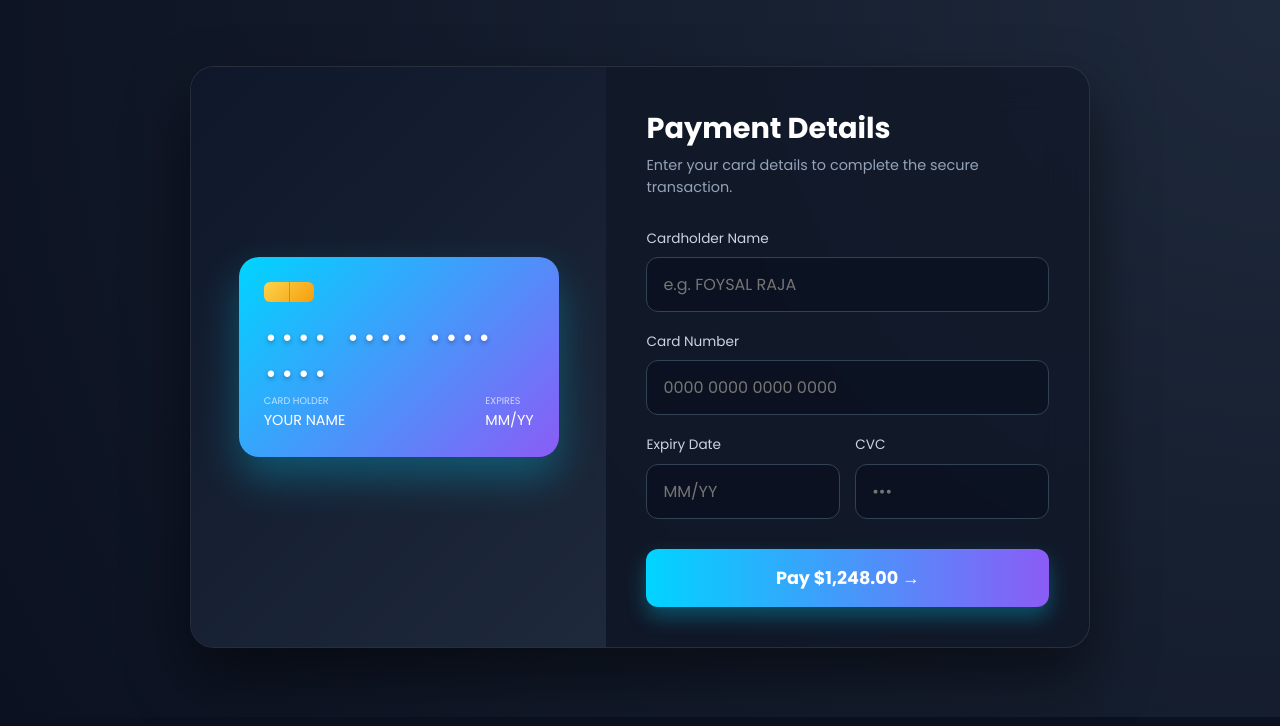
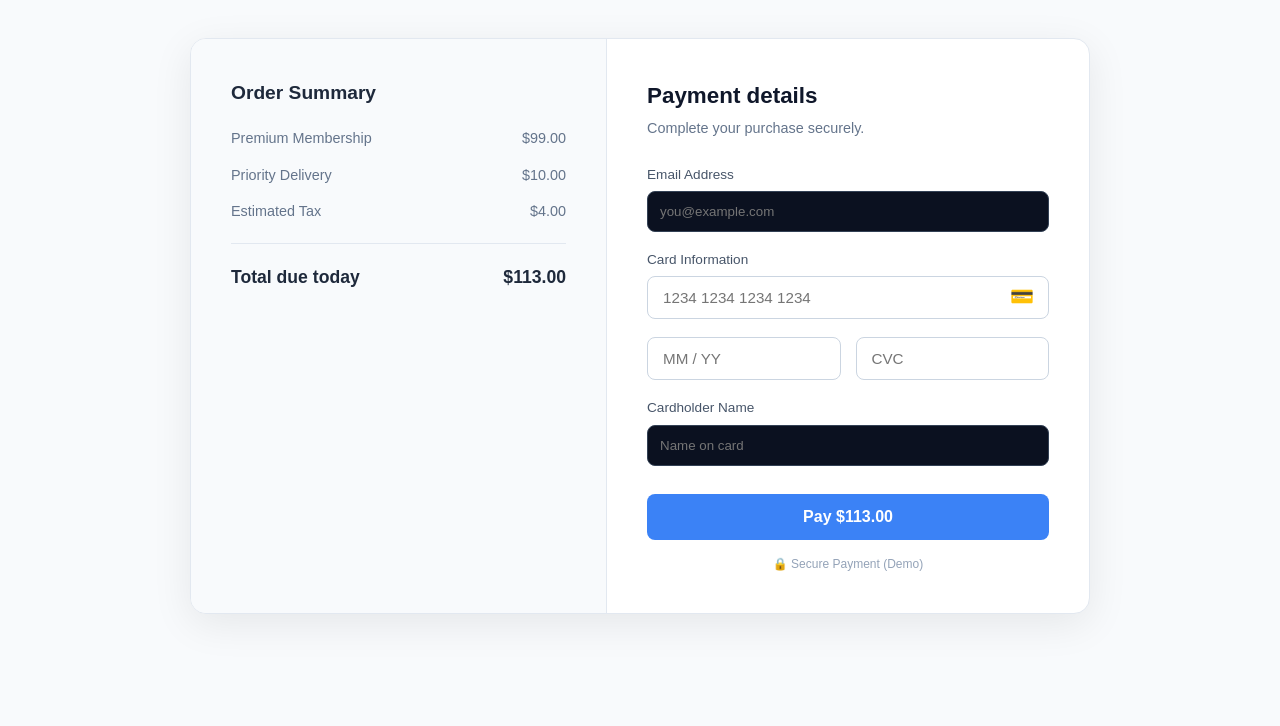
Before and after one commit to foysalraja/foysalraja.github.io, a plain HTML site: page checkout.html in a window 1280 px wide. Shown: the part 74-800 px from the top of the page. Drawn offline with Linux system fonts and the light colour scheme.

Commit message:
Added premium success popup with animation to checkout

```diff
--- a/checkout.html
+++ b/checkout.html
@@ -4,285 +4,210 @@
     <meta charset="UTF-8">
     <meta name="viewport" content="width=device-width, initial-scale=1.0, maximum-scale=1.0, user-scalable=no">
     <title>Secure Checkout | Foysal Raja</title>
-    <link href="https://fonts.googleapis.com/css2?family=Poppins:wght@300;400;600;700&display=swap" rel="stylesheet">
+    <link href="https://fonts.googleapis.com/css2?family=Inter:wght@300;400;500;600;700&display=swap" rel="stylesheet">
     <link rel="stylesheet" href="style.css">
     <style>
-        /* পেমেন্ট পেজের জন্য প্রিমিয়াম স্টাইল */
-        .checkout-wrapper {
-            min-height: 90vh;
-            display: flex;
-            justify-content: center;
-            align-items: center;
-            padding: 20px;
-            background: radial-gradient(circle at top right, #1e293b, #0b1120);
+        /* আসল পেমেন্ট গেটওয়ের মতো ডিজাইন */
+        body { background: #f8fafc; font-family: 'Inter', sans-serif; }
+
+        .checkout-container {
+            display: flex; justify-content: center; align-items: center;
+            min-height: 100vh; padding: 40px 20px; background: #f8fafc;
         }
 
         .checkout-box {
-            display: flex;
-            width: 100%;
-            max-width: 900px;
-            background: rgba(17, 24, 39, 0.7);
-            backdrop-filter: blur(20px);
-            border: 1px solid rgba(255, 255, 255, 0.1);
-            border-radius: 24px;
-            box-shadow: 0 30px 60px rgba(0, 0, 0, 0.5);
-            overflow: hidden;
-            flex-wrap: wrap;
+            display: flex; width: 100%; max-width: 900px;
+            background: #ffffff; border-radius: 16px;
+            box-shadow: 0 10px 40px rgba(0,0,0,0.08);
+            overflow: hidden; border: 1px solid #e2e8f0;
         }
 
-        /* বাম দিকের কার্ড ভিজ্যুয়াল */
-        .card-visual-section {
-            flex: 1;
-            min-width: 320px;
-            padding: 40px;
-            background: linear-gradient(135deg, #0f172a 0%, #1e293b 100%);
-            display: flex;
-            flex-direction: column;
-            justify-content: center;
-            align-items: center;
-            position: relative;
+        /* বাম দিকের সামারি */
+        .order-summary {
+            flex: 1; background: #f8fafc; padding: 40px;
+            border-right: 1px solid #e2e8f0;
         }
-
-        /* ৩ডি কার্ড অ্যানিমেশন */
-        .credit-card {
-            width: 320px;
-            height: 200px;
-            background: linear-gradient(135deg, #00d4ff, #8b5cf6);
-            border-radius: 20px;
-            padding: 25px;
-            box-sizing: border-box;
-            display: flex;
-            flex-direction: column;
-            justify-content: space-between;
-            color: #fff;
-            box-shadow: 0 20px 40px rgba(0, 212, 255, 0.3);
-            position: relative;
-            overflow: hidden;
-            transition: transform 0.6s cubic-bezier(0.175, 0.885, 0.32, 1.275);
-            transform-style: preserve-3d;
-        }
-
-        /* কার্ডের চিপ */
-        .card-chip {
-            width: 50px;
-            height: 35px;
-            background: linear-gradient(135deg, #fcd34d, #f59e0b);
-            border-radius: 6px;
-            position: relative;
-            overflow: hidden;
-        }
-
-        .card-chip::after {
-            content: '';
-            position: absolute;
-            top: 0; left: 50%; width: 1px; height: 100%; background: rgba(0,0,0,0.2);
-        }
-
-        .card-number-display {
-            font-size: 1.5rem;
-            letter-spacing: 2px;
-            font-family: 'Courier New', monospace;
-            text-shadow: 0 2px 5px rgba(0,0,0,0.3);
-            margin-top: 20px;
-        }
-
-        .card-bottom {
-            display: flex;
-            justify-content: space-between;
-            align-items: flex-end;
-            font-size: 0.9rem;
-            text-transform: uppercase;
-        }
-
-        .card-bottom div span {
-            display: block;
-            font-size: 0.6rem;
-            opacity: 0.7;
-            margin-bottom: 2px;
-        }
+        .order-summary h2 { font-size: 1.2rem; color: #1e293b; margin-bottom: 20px; }
+        .summary-item { display: flex; justify-content: space-between; margin-bottom: 15px; font-size: 0.9rem; color: #64748b; }
+        .summary-total { display: flex; justify-content: space-between; margin-top: 20px; padding-top: 20px; border-top: 1px solid #e2e8f0; font-weight: 700; font-size: 1.1rem; color: #1e293b; }
 
         /* ডান দিকের ফর্ম */
-        .form-section {
-            flex: 1.2;
-            min-width: 320px;
-            padding: 40px;
+        .payment-form { flex: 1.2; padding: 40px; }
+        .payment-form h2 { font-size: 1.4rem; color: #0f172a; margin-bottom: 5px; }
+        .payment-form p { font-size: 0.9rem; color: #64748b; margin-bottom: 25px; }
+
+        .form-group { margin-bottom: 18px; }
+        .form-group label { display: block; font-size: 0.85rem; font-weight: 500; color: #475569; margin-bottom: 6px; }
+
+        .input-wrapper { position: relative; display: flex; align-items: center; }
+        .input-wrapper input {
+            width: 100%; padding: 12px 15px; background: #fff;
+            border: 1px solid #cbd5e1; border-radius: 8px;
+            font-size: 0.95rem; color: #1e293b; outline: none; transition: 0.2s;
         }
+        .input-wrapper input:focus { border-color: #3b82f6; box-shadow: 0 0 0 3px rgba(59, 130, 246, 0.1); }
 
-        .form-section h2 { color: #fff; font-size: 1.8rem; margin-bottom: 5px; }
-        .form-section p { color: #94a3b8; font-size: 0.9rem; margin-bottom: 30px; }
-
-        .input-group { margin-bottom: 20px; }
-        .input-group label { display: block; color: #cbd5e1; font-size: 0.85rem; margin-bottom: 8px; font-weight: 500; }
-
-        .input-group input {
-            width: 100%;
-            padding: 14px 16px;
-            background: rgba(11, 17, 32, 0.8);
-            border: 1px solid #334155;
-            border-radius: 12px;
-            color: #fff;
-            font-family: 'Poppins', sans-serif;
-            font-size: 1rem;
-            outline: none;
-            transition: 0.3s;
-        }
-
-        .input-group input:focus { border-color: #00d4ff; box-shadow: 0 0 15px rgba(0, 212, 255, 0.2); }
+        .card-icon { position: absolute; right: 15px; color: #94a3b8; font-size: 1.2rem; }
 
         .row { display: flex; gap: 15px; }
-        .row .input-group { flex: 1; }
+        .row .form-group { flex: 1; }
 
-        .submit-btn {
-            width: 100%;
-            padding: 16px;
-            background: linear-gradient(90deg, #00d4ff, #8b5cf6);
-            color: #fff;
-            border: none;
-            border-radius: 12px;
-            font-size: 1.1rem;
-            font-weight: 700;
-            cursor: pointer;
-            margin-top: 10px;
-            transition: 0.3s;
-            box-shadow: 0 10px 20px rgba(0, 212, 255, 0.3);
+        .pay-btn {
+            width: 100%; padding: 14px; background: #3b82f6; color: #fff;
+            border: none; border-radius: 8px; font-size: 1rem; font-weight: 600;
+            cursor: pointer; margin-top: 10px; transition: 0.2s;
         }
+        .pay-btn:hover { background: #2563eb; }
 
-        .submit-btn:hover { transform: translateY(-3px); box-shadow: 0 15px 25px rgba(0, 212, 255, 0.4); }
+        .secure-badge { display: flex; align-items: center; justify-content: center; gap: 5px; font-size: 0.75rem; color: #94a3b8; margin-top: 15px; }
 
-        /* সাকসেস মেসেজ */
-        .success-msg { display: none; background: #10b981; color: #fff; padding: 15px; border-radius: 10px; text-align: center; margin-top: 20px; font-weight: bold; animation: fadeIn 0.5s; }
+        /* =========================================
+           নতুন প্রিমিয়াম সাকসেস পপআপ (Popup)
+           ========================================= */
+        .success-popup {
+            position: fixed; top: 0; left: 0; width: 100%; height: 100%;
+            background: rgba(15, 23, 42, 0.8); backdrop-filter: blur(5px);
+            display: flex; justify-content: center; align-items: center;
+            z-index: 1000; opacity: 0; pointer-events: none;
+            transition: opacity 0.3s ease;
+        }
+        .success-popup.active { opacity: 1; pointer-events: auto; }
 
-        @keyframes fadeIn { from { opacity: 0; transform: translateY(10px); } to { opacity: 1; transform: translateY(0); } }
+        .popup-content {
+            background: #fff; padding: 40px; border-radius: 20px;
+            text-align: center; max-width: 400px; width: 90%;
+            transform: scale(0.8); transition: transform 0.4s cubic-bezier(0.175, 0.885, 0.32, 1.275);
+            box-shadow: 0 20px 50px rgba(0,0,0,0.2);
+        }
+        .success-popup.active .popup-content { transform: scale(1); }
+
+        /* এনিমেটেড টিক চিহ্ন */
+        .checkmark-circle {
+            width: 80px; height: 80px; border-radius: 50%;
+            background: #dcfce7; display: flex; justify-content: center; align-items: center;
+            margin: 0 auto 20px auto; position: relative;
+        }
+        .checkmark {
+            width: 25px; height: 45px;
+            border-right: 5px solid #10b981;
+            border-bottom: 5px solid #10b981;
+            transform: rotate(45deg) translate(-2px, -5px);
+            opacity: 0; animation: drawCheck 0.5s ease forwards 0.3s;
+        }
+        @keyframes drawCheck { 0% { opacity: 0; } 100% { opacity: 1; } }
+
+        .popup-content h2 { color: #0f172a; font-size: 1.5rem; margin-bottom: 10px; }
+        .popup-content p { color: #64748b; font-size: 0.95rem; margin-bottom: 25px; }
+        .popup-content .amount { font-size: 1.8rem; font-weight: 700; color: #10b981; margin-bottom: 20px; display: block;}
+
+        .close-popup-btn {
+            background: #f1f5f9; color: #475569; border: none;
+            padding: 12px 30px; border-radius: 8px; font-weight: 600;
+            cursor: pointer; transition: 0.2s;
+        }
+        .close-popup-btn:hover { background: #e2e8f0; }
 
         @media (max-width: 768px) {
             .checkout-box { flex-direction: column; }
-            .card-visual-section { padding: 30px 20px; }
-            .credit-card { width: 280px; height: 175px; }
+            .order-summary { border-right: none; border-bottom: 1px solid #e2e8f0; }
         }
     </style>
 </head>
 <body>
 
-    <!-- নেভিগেশন বার -->
-    <nav class="navbar">
-        <div class="logo"><img src="logo.jpg" alt="FR Logo" class="logo-img"><span>Foysal Raja</span></div>
-        <ul class="nav-links" id="navLinks">
-            <li><a href="index.html">Home</a></li>
-            <li><a href="game.html">Games</a></li>
-            <li><a href="checkout.html" class="active">Checkout</a></li>
-        </ul>
-        <div class="hamburger" id="hamburger"><span></span><span></span><span></span></div>
-    </nav>
-
-    <!-- পেমেন্ট সেকশন -->
-    <div class="checkout-wrapper">
+    <div class="checkout-container">
         <div class="checkout-box">
 
-            <!-- বাম দিকের ৩ডি কার্ড -->
-            <div class="card-visual-section">
-                <div class="credit-card" id="creditCard">
-                    <div class="card-chip"></div>
-                    <div class="card-number-display" id="displayCardNumber">•••• •••• •••• ••••</div>
-                    <div class="card-bottom">
-                        <div>
-                            <span>Card Holder</span>
-                            <div id="displayName">YOUR NAME</div>
-                        </div>
-                        <div>
-                            <span>Expires</span>
-                            <div id="displayExpiry">MM/YY</div>
+            <!-- বাম দিকের অর্ডার সামারি -->
+            <div class="order-summary">
+                <h2>Order Summary</h2>
+                <div class="summary-item"><span>Premium Membership</span><span>$99.00</span></div>
+                <div class="summary-item"><span>Priority Delivery</span><span>$10.00</span></div>
+                <div class="summary-item"><span>Estimated Tax</span><span>$4.00</span></div>
+                <div class="summary-total"><span>Total due today</span><span>$113.00</span></div>
+            </div>
+
+            <!-- ডান দিকের পেমেন্ট ফর্ম -->
+            <div class="payment-form">
+                <h2>Payment details</h2>
+                <p>Complete your purchase securely.</p>
+
+                <form id="proPaymentForm">
+                    <div class="form-group">
+                        <label>Email Address</label>
+                        <input type="email" placeholder="you@example.com" required>
+                    </div>
+
+                    <div class="form-group">
+                        <label>Card Information</label>
+                        <div class="input-wrapper">
+                            <input type="text" id="cardNumber" placeholder="1234 1234 1234 1234" required maxlength="19">
+                            <span class="card-icon">💳</span>
                         </div>
                     </div>
-                </div>
-            </div>
 
-            <!-- ডান দিকের ফর্ম -->
-            <div class="form-section">
-                <h2>Payment Details</h2>
-                <p>Enter your card details to complete the secure transaction.</p>
-
-                <form id="paymentForm">
-                    <div class="input-group">
-                        <label>Cardholder Name</label>
-                        <input type="text" id="cardName" placeholder="e.g. FOYSAL RAJA" required maxlength="22">
-                    </div>
-                    <div class="input-group">
-                        <label>Card Number</label>
-                        <input type="text" id="cardNumber" placeholder="0000 0000 0000 0000" required maxlength="19">
-                    </div>
                     <div class="row">
-                        <div class="input-group">
-                            <label>Expiry Date</label>
-                            <input type="text" id="cardExpiry" placeholder="MM/YY" required maxlength="5">
+                        <div class="form-group">
+                            <div class="input-wrapper"><input type="text" id="cardExpiry" placeholder="MM / YY" required maxlength="7"></div>
                         </div>
-                        <div class="input-group">
-                            <label>CVC</label>
-                            <input type="password" placeholder="•••" required maxlength="4">
+                        <div class="form-group">
+                            <div class="input-wrapper"><input type="text" placeholder="CVC" required maxlength="4"></div>
                         </div>
                     </div>
-                    <button type="submit" class="submit-btn">Pay $1,248.00 →</button>
+
+                    <div class="form-group">
+                        <label>Cardholder Name</label>
+                        <input type="text" placeholder="Name on card" required>
+                    </div>
+
+                    <button type="submit" class="pay-btn">Pay $113.00</button>
+
+                    <div class="secure-badge">🔒 Secure Payment (Demo)</div>
                 </form>
-
-                <div class="success-msg" id="successMsg">✅ Payment Successful! (Demo Only)</div>
             </div>
 
         </div>
     </div>
 
+    <!-- প্রিমিয়াম সাকসেস পপআপ -->
+    <div class="success-popup" id="successPopup">
+        <div class="popup-content">
+            <div class="checkmark-circle">
+                <div class="checkmark"></div>
+            </div>
+            <h2>Payment Successful!</h2>
+            <p>Your transaction has been completed.</p>
+            <span class="amount">$113.00</span>
+            <button class="close-popup-btn" onclick="closePopup()">Done</button>
+        </div>
+    </div>
+
     <script>
-        // হ্যামবার্গার মেনু
-        const hamburger = document.getElementById('hamburger');
-        const navLinks = document.getElementById('navLinks');
-        if (hamburger && navLinks) {
-            hamburger.addEventListener('click', () => { hamburger.classList.toggle('active'); navLinks.classList.toggle('active'); });
-            document.querySelectorAll('.nav-links a').forEach(link => { link.addEventListener('click', () => { hamburger.classList.remove('active'); navLinks.classList.remove('active'); }); });
-        }
-
-        // ইনপুট ফিল্ডের সাথে কার্ডের ভিজ্যুয়াল আপডেট
-        const cardNumberInput = document.getElementById('cardNumber');
-        const cardNameInput = document.getElementById('cardName');
-        const cardExpiryInput = document.getElementById('cardExpiry');
-
-        const displayCardNumber = document.getElementById('displayCardNumber');
-        const displayName = document.getElementById('displayName');
-        const displayExpiry = document.getElementById('displayExpiry');
-
         // কার্ড নাম্বার ফরম্যাট (৪ ডিজিট পর পর স্পেস)
-        cardNumberInput.addEventListener('input', (e) => {
+        document.getElementById('cardNumber').addEventListener('input', function (e) {
             let value = e.target.value.replace(/\s+/g, '').replace(/[^0-9]/gi, '');
             let formattedValue = value.match(/.{1,4}/g)?.join(' ') || '';
             e.target.value = formattedValue;
-            displayCardNumber.innerText = formattedValue || '•••• •••• •••• ••••';
         });
 
-        // কার্ডের নাম আপডেট
-        cardNameInput.addEventListener('input', (e) => {
-            displayName.innerText = e.target.value.toUpperCase() || 'YOUR NAME';
+        // এক্সপায়ারি ডেট ফরম্যাট (MM / YY)
+        document.getElementById('cardExpiry').addEventListener('input', function (e) {
+            let value = e.target.value.replace(/\s+/g, '').replace(/[^0-9]/gi, '');
+            if (value.length > 2) { value = value.substring(0, 2) + ' / ' + value.substring(2, 4); }
+            e.target.value = value;
         });
 
-        // এক্সপায়ারি ডেট ফরম্যাট (MM/YY)
-        cardExpiryInput.addEventListener('input', (e) => {
-            let value = e.target.value.replace(/\s+/g, '').replace(/[^0-9]/gi, '');
-            if (value.length > 2) {
-                value = value.substring(0, 2) + '/' + value.substring(2, 4);
-            }
-            e.target.value = value;
-            displayExpiry.innerText = value || 'MM/YY';
+        // ফর্ম সাবমিট (পপআপ দেখানো)
+        document.getElementById('proPaymentForm').addEventListener('submit', function(e) {
+            e.preventDefault();
+            document.getElementById('successPopup').classList.add('active');
         });
 
-        // ফর্ম সাবমিট (ফেক)
-        document.getElementById('paymentForm').addEventListener('submit', function(e) {
-            e.preventDefault();
-            document.getElementById('successMsg').style.display = 'block';
-            // ৩ সেকেন্ড পর মেসেজটি লুকিয়ে ফেলা
-            setTimeout(() => {
-                document.getElementById('successMsg').style.display = 'none';
-                this.reset();
-                displayCardNumber.innerText = '•••• •••• •••• ••••';
-                displayName.innerText = 'YOUR NAME';
-                displayExpiry.innerText = 'MM/YY';
-            }, 3000);
-        });
+        // পপআপ বন্ধ করা
+        function closePopup() {
+            document.getElementById('successPopup').classList.remove('active');
+            document.getElementById('proPaymentForm').reset(); // ফর্ম খালি করা
+        }
     </script>
 </body>
 </html>
```
